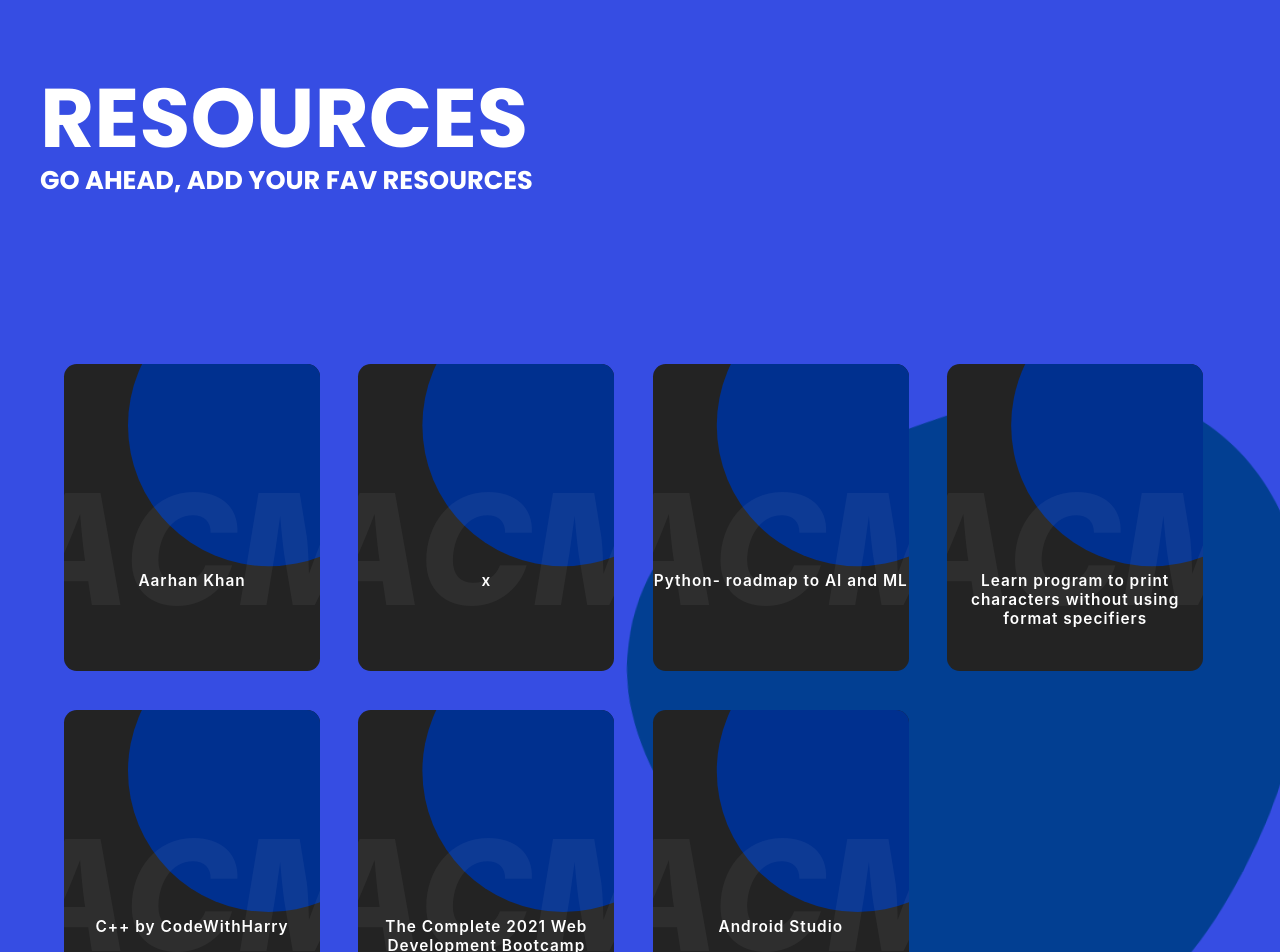
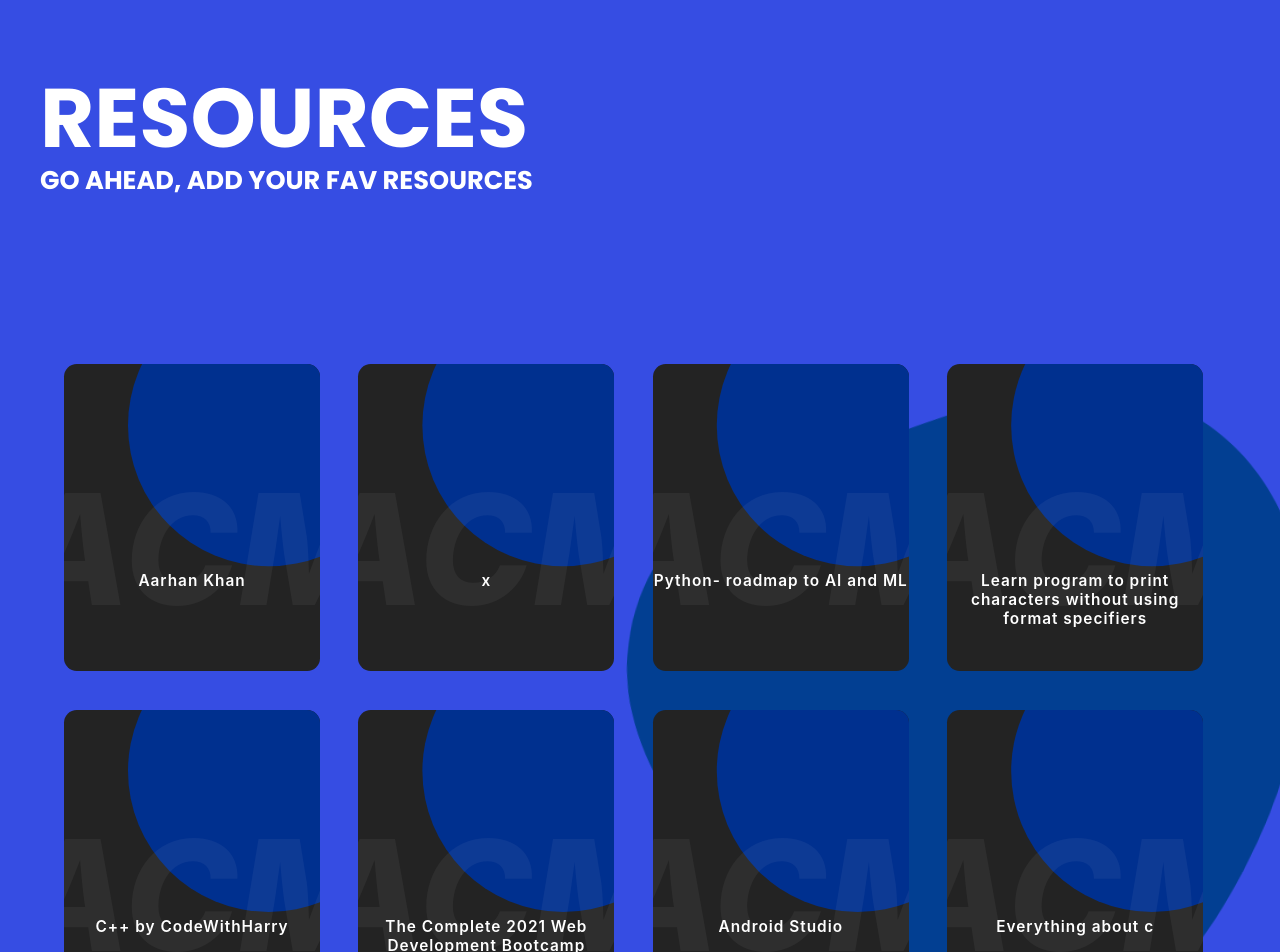
Before and after one commit to ACM-JUIT/Learning-Resources, a React (Create React App) app: page / in a window 1280 px wide. Shown: the top 952 px of the page. Built offline with nearby package versions, Linux system fonts and the light colour scheme.

Commit message:
Update data.js

```diff
--- a/src/data.js
+++ b/src/data.js
@@ -34,4 +34,8 @@
       brief: "Android studio tutorial for beginner",
       link: "https://www.youtube.com/playlist?list=PLu0W_9lII9aiL0kysYlfSOUgY5rNlOhUd",
     },
-  ];
+   {
+      courseName: "Everything about c",
+      brief: "from basic to advance",
+      link: "https://www.youtube.com/watch?v=ZSPZob_1TOk"},
+    ];
```
